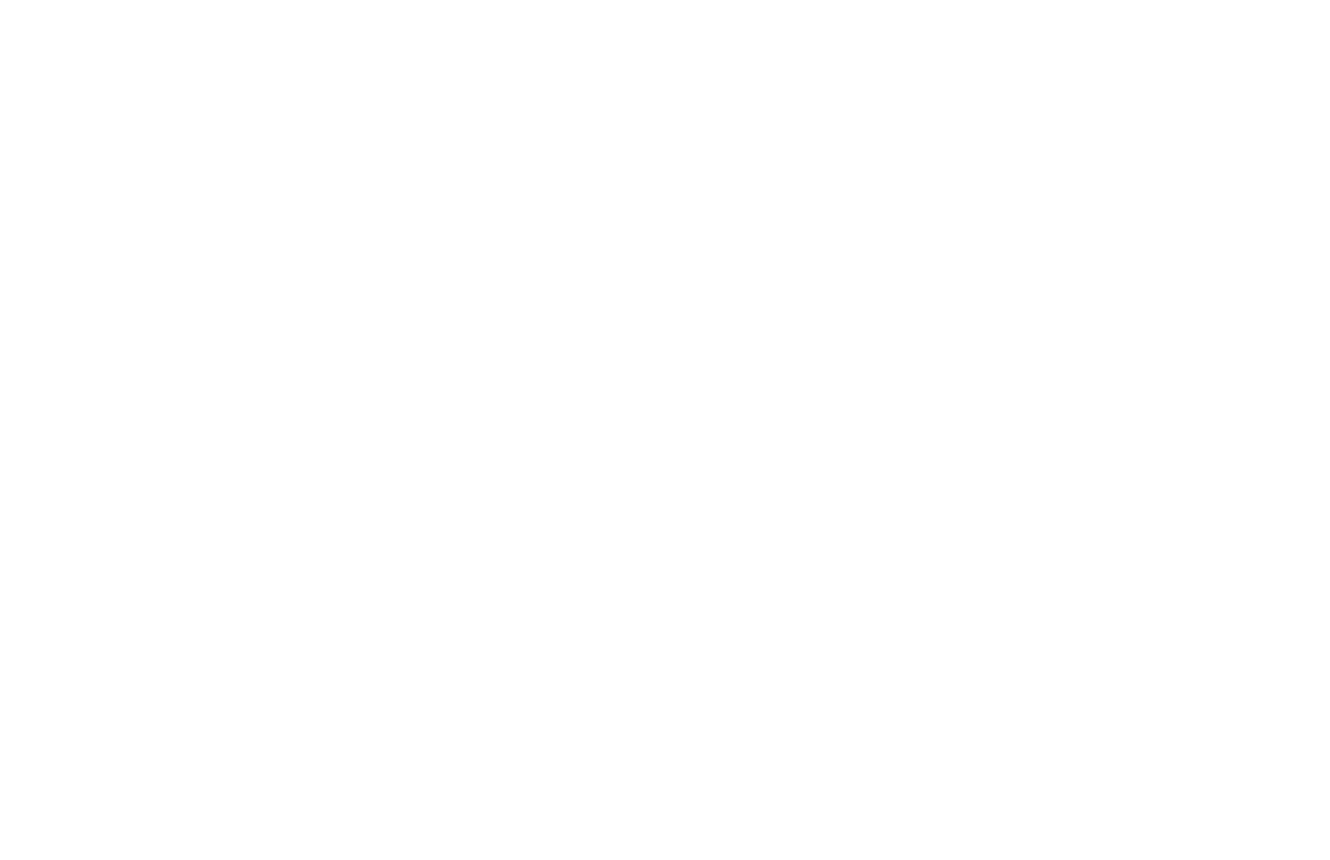
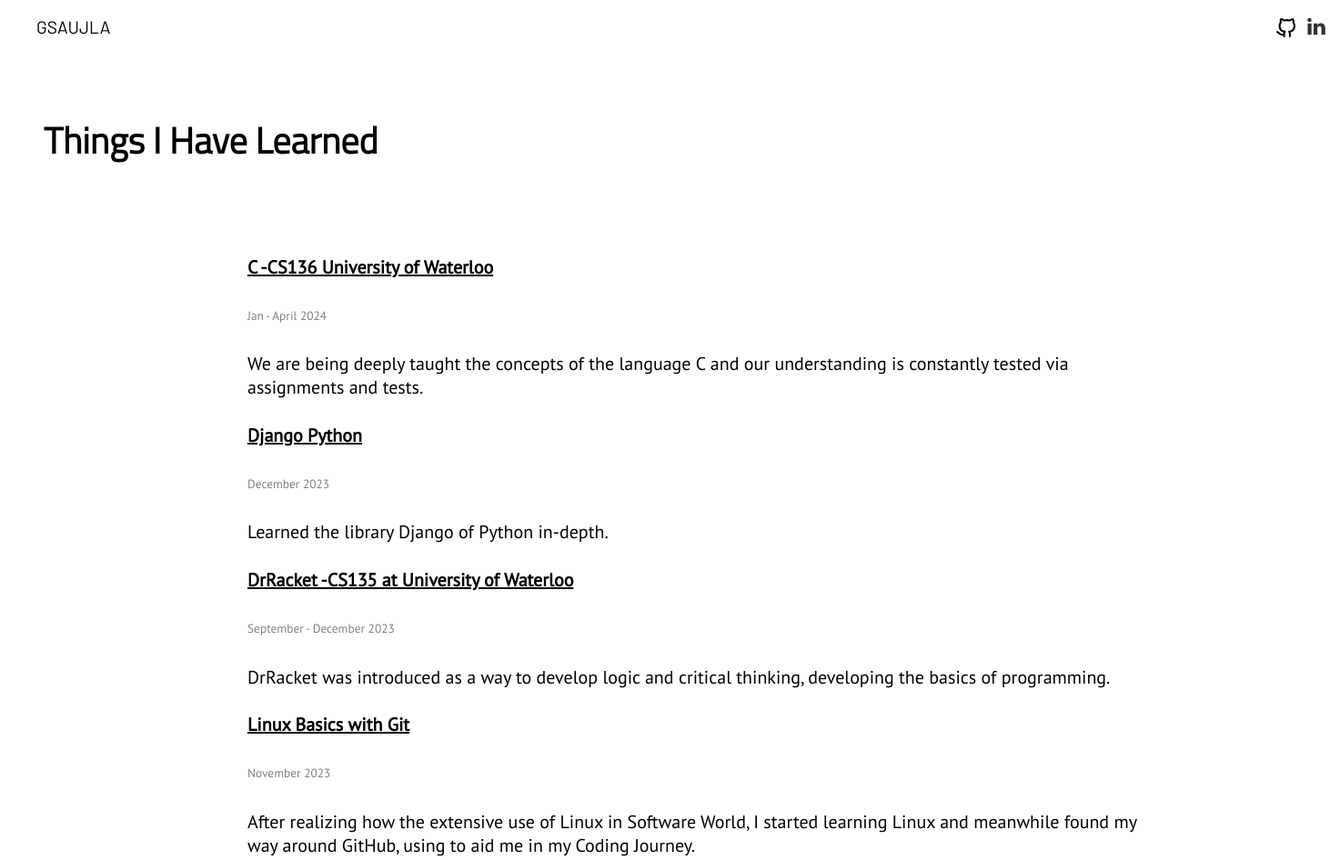
Before and after one commit to gsaujla/webportfolio, a plain HTML site: page til.html in a window 1280 px wide. Shown: the top 946 px of the page at 91% size, 1462 px wide, since content can reach past the window. Before the commit the page ends 800 px from the top, so only its background shows below. Drawn offline with Linux system fonts and the light colour scheme.

Commit message:
made more progress on TIL

```diff
--- a/app.css
+++ b/app.css
@@ -1,5 +1,7 @@
 .gsaujla{
     color: #02c39a;
+    font-family: 'Barlow', sans-serif;
+    font-size: 20px;
 }
 .gm{
     color: #02c39a;
--- /dev/null
+++ b/app_til.css
@@ -0,0 +1,70 @@
+.lklink{
+    color: black;
+    margin-left: 20%;
+}
+.gitlink{
+    color: black;
+
+}
+.buttons{
+    display: inline-flex;
+    text-align: right;
+    margin-left: 80rem;
+}
+.gsa{
+    color: black;
+    text-decoration: none;
+}
+.svgin{
+    margin-top: -4px;
+    height: 30px;
+    width: 30px;
+}
+nav{
+    margin-left: 2rem;
+    margin-top: 10px;
+    font-size: 1.2rem;
+    display: inline-flex;
+    text-align: center;
+    font-family: 'Barlow', sans-serif;
+}
+h1{
+    font-size: 40px;
+    font-family: 'Titillium Web', sans-serif;
+    margin-left: 2.5rem;
+    margin-top: 5rem;
+}
+ul{
+    margin-left: 14rem;
+    margin-top: 6rem;
+    font-family: 'PT Sans', sans-serif;
+}
+li{
+    font-size: 20px;
+    margin-top: 1%;
+}
+.svgcat{
+    height: 25px;
+    width: 25px;
+}
+p{
+    width: 50%;
+    }
+h4{
+    text-decoration: underline;
+}
+h6{
+     color: gray;
+    font-weight: lighter;
+}
+.hdntext{
+    opacity: 0;
+
+    margin-top: 5px;
+  }
+
+
+h4:hover:hover .hdntext {
+    opacity: 1;
+    transition: opacity 0.3s ease; /* Adding a smooth transition effect */
+  }
--- a/til.html
+++ b/til.html
@@ -3,9 +3,63 @@
         <title>
             TIL
         </title>
-
+        <link rel="stylesheet" href="app_til.css">
+        <link rel="preconnect" href="https://fonts.googleapis.com">
+        <link rel="preconnect" href="https://fonts.gstatic.com" crossorigin>
+        <link href="https://fonts.googleapis.com/css2?family=Barlow&family=PT+Sans&family=Titillium+Web:wght@300&display=swap" rel="stylesheet">
     </head>
     <body>
-
+        <nav>
+            <div class="gsa"><a href="index2.html" class="gsa">GSAUJLA</a></div>
+            <div class="buttons">
+            <span class="git">
+                <a href="https://github.com/gsaujla" class="gitlink">
+                    <div class="svgcat">
+                        <svg xmlns="http://www.w3.org/2000/svg" viewBox="0 0 24 24" id="github"><path d="M16.24 22a1 1 0 0 1-1-1v-2.6a2.15 2.15 0 0 0-.54-1.66 1 1 0 0 1 .61-1.67C17.75 14.78 20 14 20 9.77a4 4 0 0 0-.67-2.22 2.75 2.75 0 0 1-.41-2.06 3.71 3.71 0 0 0 0-1.41 7.65 7.65 0 0 0-2.09 1.09 1 1 0 0 1-.84.15 10.15 10.15 0 0 0-5.52 0 1 1 0 0 1-.84-.15 7.4 7.4 0 0 0-2.11-1.09 3.52 3.52 0 0 0 0 1.41 2.84 2.84 0 0 1-.43 2.08 4.07 4.07 0 0 0-.67 2.23c0 3.89 1.88 4.93 4.7 5.29a1 1 0 0 1 .82.66 1 1 0 0 1-.21 1 2.06 2.06 0 0 0-.55 1.56V21a1 1 0 0 1-2 0v-.57a6 6 0 0 1-5.27-2.09 3.9 3.9 0 0 0-1.16-.88 1 1 0 1 1 .5-1.94 4.93 4.93 0 0 1 2 1.36c1 1 2 1.88 3.9 1.52a3.89 3.89 0 0 1 .23-1.58c-2.06-.52-5-2-5-7a6 6 0 0 1 1-3.33.85.85 0 0 0 .13-.62 5.69 5.69 0 0 1 .33-3.21 1 1 0 0 1 .63-.57c.34-.1 1.56-.3 3.87 1.2a12.16 12.16 0 0 1 5.69 0c2.31-1.5 3.53-1.31 3.86-1.2a1 1 0 0 1 .63.57 5.71 5.71 0 0 1 .33 3.22.75.75 0 0 0 .11.57 6 6 0 0 1 1 3.34c0 5.07-2.92 6.54-5 7a4.28 4.28 0 0 1 .22 1.67V21a1 1 0 0 1-.94 1z" data-name="Layer 2"></path></svg>
+                    </div></a></span>
+                  <span class="lnkdin">
+                    <div class="svgin">
+                    <a href="https://www.linkedin.com/in/gurmeharsinghaujla/" class="lklink">
+                        <svg xmlns="http://www.w3.org/2000/svg" viewBox="0 0 124 124" id="linkedin"><path fill="#333033" d="M102.4 70.7v28.5c0 .7-.6 1.3-1.3 1.3H86.4c-.7 0-1.3-.6-1.3-1.3V72.7c0-7-2.5-11.8-8.8-11.8-4.8 0-7.6 3.2-8.9 6.3-.5 1.1-.6 2.7-.6 4.2v27.8c0 .7-.6 1.3-1.3 1.3H50.9c-.7 0-1.3-.6-1.3-1.3 0-7.1.2-41.4 0-49.4 0-.7.6-1.3 1.3-1.3h14.7c.7 0 1.3.6 1.3 1.3v6.1c0 .1-.1.1-.1.2h.1v-.2c2.3-3.5 6.4-8.6 15.6-8.6 11.4 0 19.9 7.5 19.9 23.4zM24 100.6h14.7c.7 0 1.3-.6 1.3-1.3V49.8c0-.7-.6-1.3-1.3-1.3H24c-.7 0-1.3.6-1.3 1.3v49.5c.1.7.6 1.3 1.3 1.3z"></path><circle cx="30.9" cy="32.7" r="9.3" fill="#333033"></circle></svg>
+                    </a></span></div></div>
+        </nav>
+        <h1>Things I Have Learned</h1>
+        <ul style="list-style: none;">
+            <li><h4>C -CS136 University of Waterloo</h4>
+                <p class="hdntext"><h6>Jan - April 2024</h6>
+                We are being deeply taught the concepts of the language C and our understanding is constantly tested via assignments and tests.</p>
+            </li>
+            <li><h4>Django Python</h4>
+            <p class="hdntext"><h6>December 2023</h6>
+            Learned the library Django of Python in-depth.</p></li>
+            <li><h4>DrRacket -CS135 at University of Waterloo</h4>
+                <p class="hdntext"><h6>September - December 2023</h6>
+                DrRacket was introduced as a way to develop logic and critical thinking, developing the basics of programming.</p>
+            </li>
+            <li><h4>Linux Basics with Git</h4>
+                <p class="hdntext"><h6>November 2023</h6>
+                After realizing how the extensive use of Linux in Software World, I started learning Linux and meanwhile found my way around GitHub,
+            using to aid me in my Coding Journey.</p>
+            </li>
+            <li><h4>Research Work on Monitoring Softwares</h4>
+                <p class="hdntext"><h6>July 2022</h6>
+                Lead a team of researchers in a research to determine the impacts of Monitoring Softwares in Educational Institutes, working with Internet Freedom
+            Foundation.</p>
+            </li>
+            <li><h4>CS Summer Camp at Amity University</h4>
+                <p class="hdntext"><h6>June 2022</h6>
+                Decided to further explore the world of CS, I enrolled in a Summer Camp at Amity University.</p>
+            </li>
+            <li><h4>Python And MySQL</h4>
+                <p class="hdntext"><h6>March 2021 - March 2023</h6>
+                Took Information Practices in Grade 11 and 12 and during that period I learned various Data Structures and libraries in Python, along
+            with DCL and DML in MySQL.</p>
+            </li>
+            <li><h4>Web Development -HTML CSS</h4>
+                <p class="hdntext"><h6>September 2021 - March 2022</h6>
+                Web Development was my first time venturing into the world of CS. I learned a lot of HTML and CSS, built project websites for fun before taking
+            up other coding languages.</p>
+            </li>
+        </ul>
     </body>
 </html>
```
Also changed, not shown: index2.html (+2 -2 lines).
